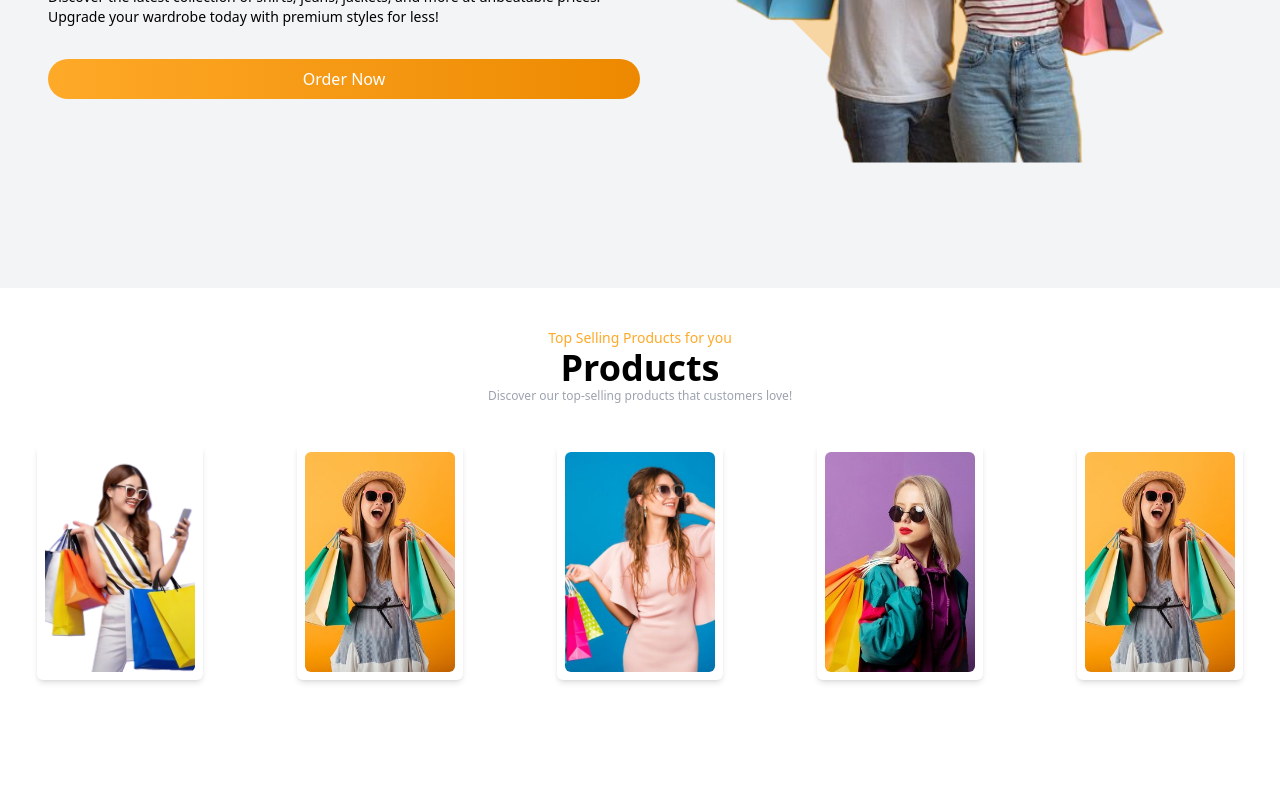
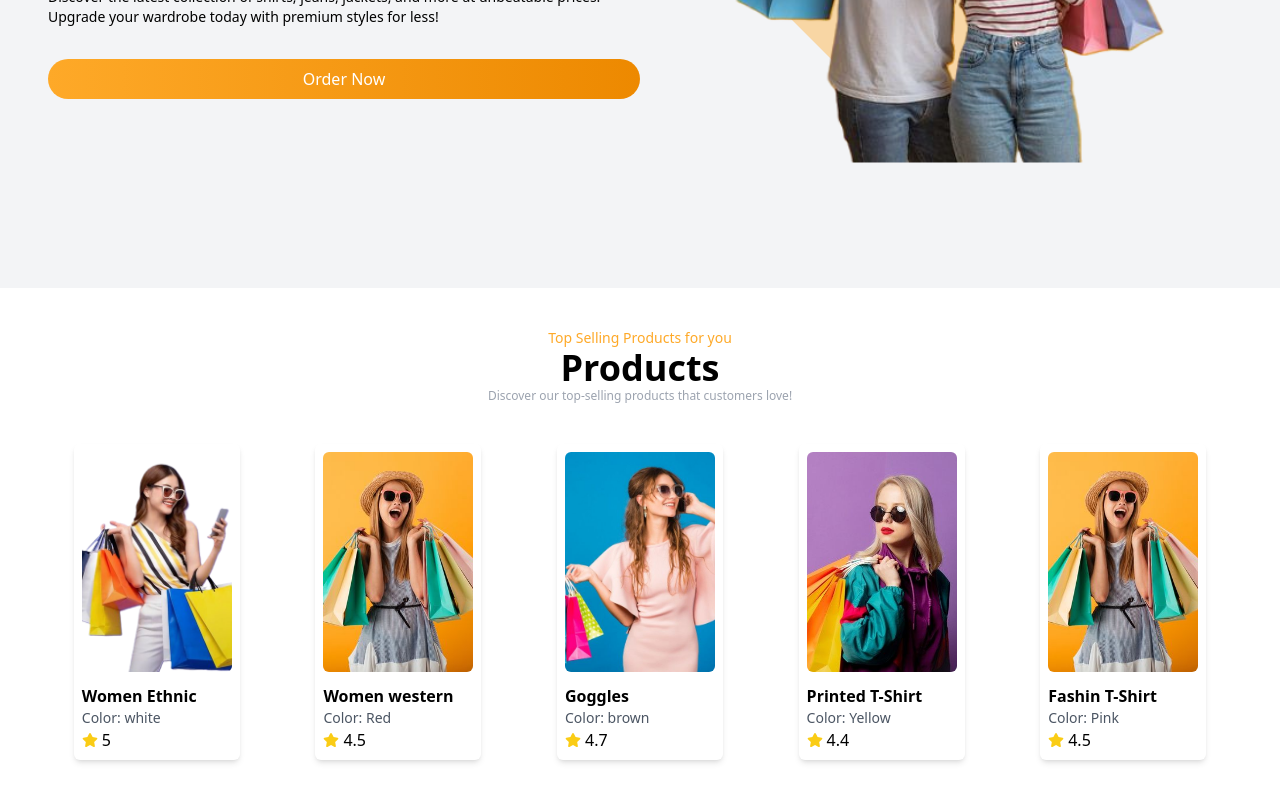
Before and after one commit to Manekapiyu/ecommerce-website, a React (Vite) app: page / in a window 1280 px wide. Shown: the part 458-1258 px from the top of the page. Before the commit the page ends 1178 px from the top, so only its background shows below. Built offline with nearby package versions, Linux system fonts and the light colour scheme.

Commit message:
modify Product page

```diff
--- a/package.json
+++ b/package.json
@@ -10,6 +10,7 @@
     "preview": "vite preview"
   },
   "dependencies": {
+    "aos": "^2.3.4",
     "react": "^19.1.1",
     "react-dom": "^19.1.1",
     "react-icons": "^5.5.0",
--- a/src/App.jsx
+++ b/src/App.jsx
@@ -2,9 +2,22 @@ import React from 'react'
 import Navbar from './components/Navbar/Navbar'
 import Hero from './components/Hero/Hero'
 import Products from './components/Products/Products'
+import AOS from "aos";
+import 'aos/dist/aos.css';
 
 
 const App = () => {
+
+  React.useEffect(() => {
+      AOS.init({
+        offset: 100,
+        duration: 800,
+        easing: "ease-in-sine",
+        delay: 100,
+      });
+      AOS.refresh();
+    }, []);
+
   return (
     <div className=''>
       <Navbar/>
--- a/src/components/Products/Products.jsx
+++ b/src/components/Products/Products.jsx
@@ -3,6 +3,7 @@ import Img1 from "../../assets/women/women.png";
 import Img2 from "../../assets/women/women2.jpg";
 import Img3 from "../../assets/women/women3.jpg";
 import Img4 from "../../assets/women/women4.jpg";
+import { FaStar } from "react-icons/fa6";
 
 // Sample product data (you can replace with real data or import it)
 const ProductsData = [
@@ -61,14 +62,30 @@ const Products = () => {
       </div>
 
       {/* Products Grid */}
-      <div className="grid grid-cols-1 gap-5 sm:grid-cols-3 md:grid-cols-4 lg:grid-cols-5 place-items-center">
+      <div className="grid grid-cols-1 gap-2 pl-10 pr-10 sm:grid-cols-3 md:grid-cols-5 lg:grid-cols-5 place-items-center">
         {ProductsData.map((data) => (
-          <div key={data.id} className="p-2 rounded-md shadow-md">
+          <div key={data.id} className="p-2 space-y-3 rounded-md shadow-md ">
+            <div
+                data-aos="fade-up"
+                data-aos-delay={data.aosDelay}
+                key={data.id}
+                className="space-y-3"
+              >
               <img
                 src={data.img}
                 alt=""
                 className="h-[220px] w-[150px] object-cover rounded-md"
             />
+            <div>
+              <h3 className="font-semibold">{data.title}</h3>
+              <p className="text-sm text-gray-600">Color: {data.color}</p>
+
+              <div className="flex items-center gap-1">
+                <FaStar className="text-yellow-400" />
+                <span>{data.rating}</span>
+              </div>
+            </div>
+          </div>
           </div>
         ))}
       </div>
```
Also changed, not shown: 1 other file (tests, documents, lock files or other folders). Lines whose indentation alone changed are shown as unchanged.
